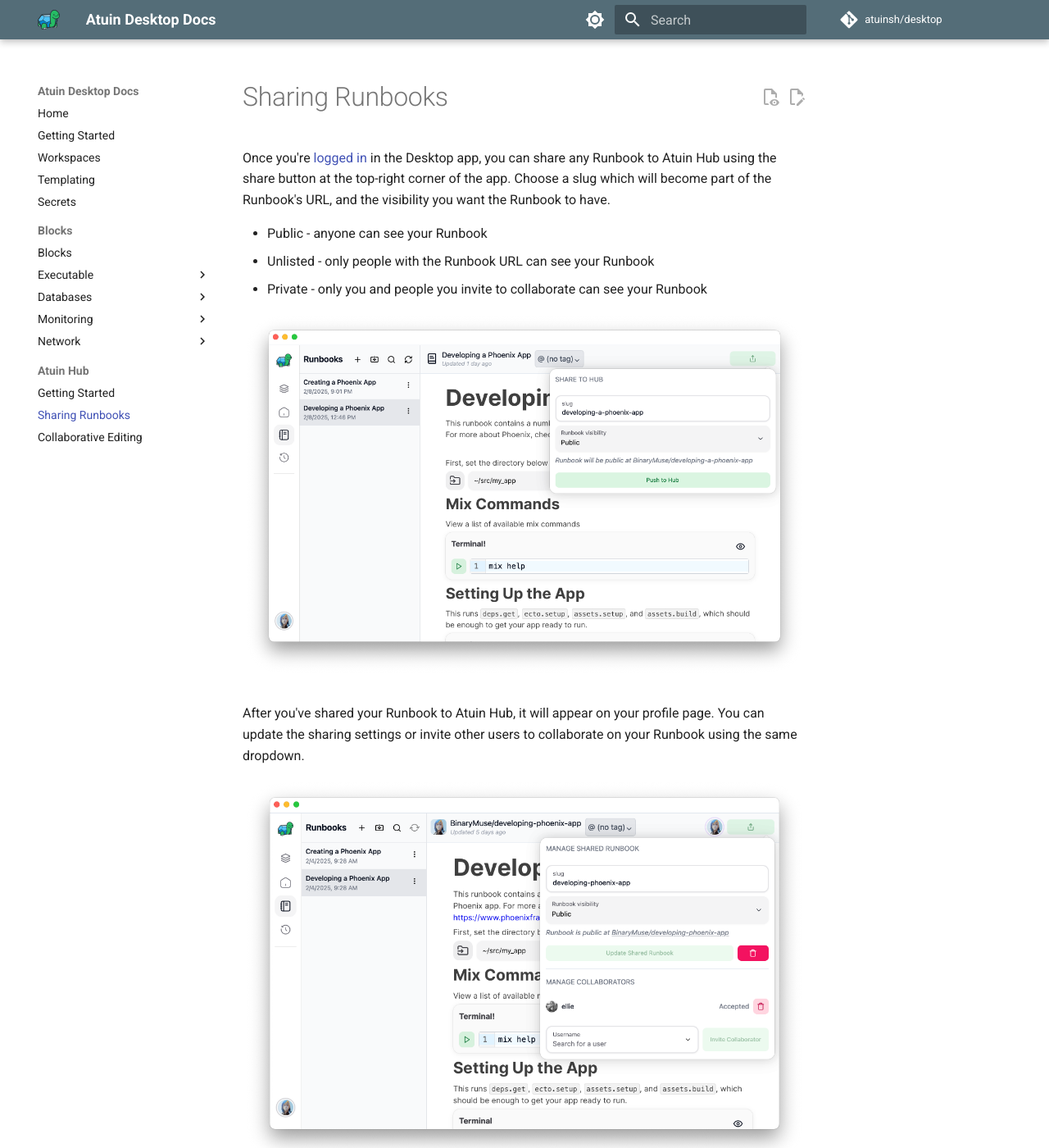
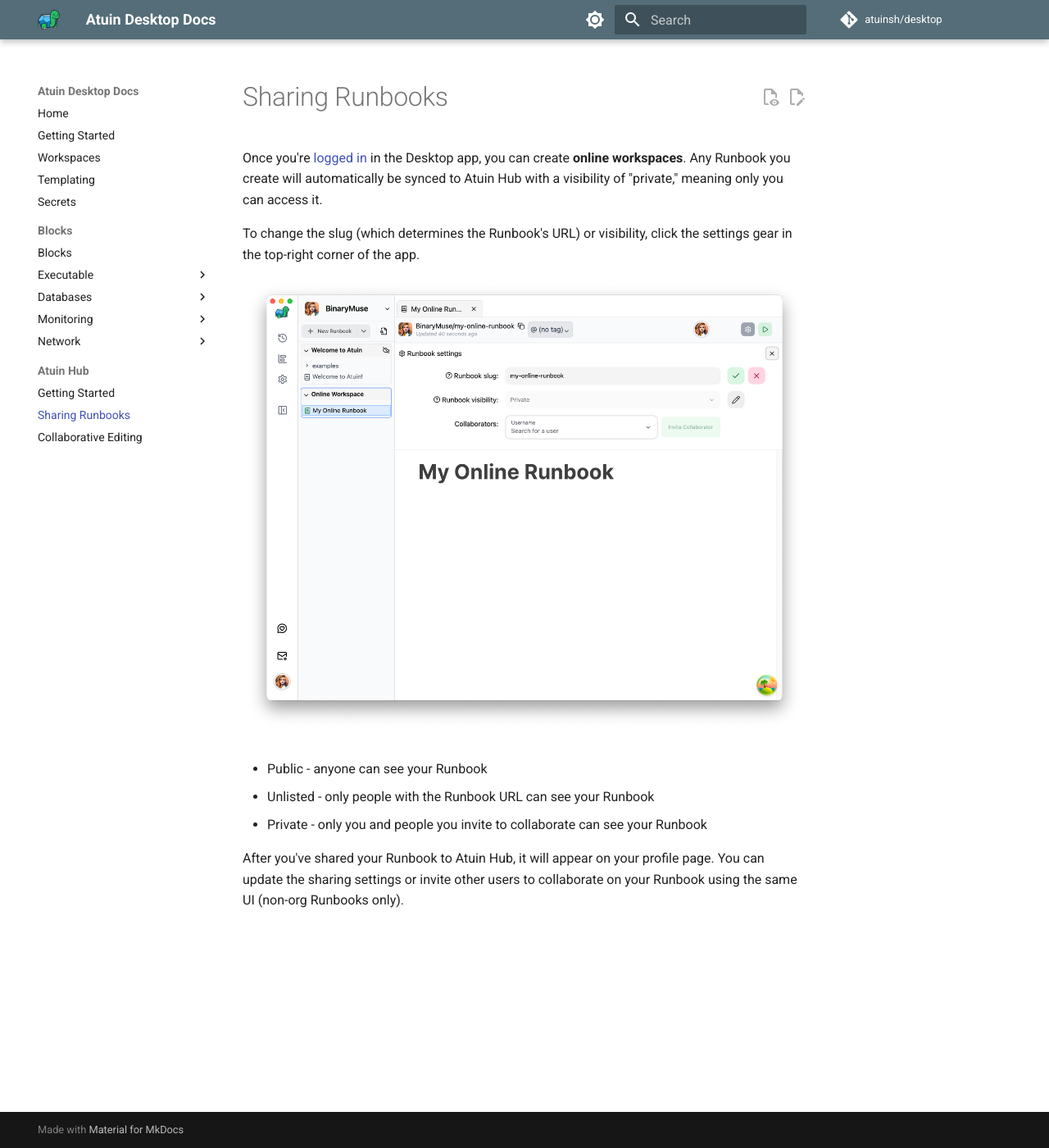
Before and after one commit to xiewu/atuinsh-desktop, an MkDocs documentation site: the page built from docs/docs/hub/sharing-runbooks.md, in a window 1280 px wide and 1400 px high. Shown: the whole window at 82% size. Built offline with MkDocs 1.6.1 and Material for MkDocs 9.7.7, drawn with Linux system fonts in a browser that asks for light colours; comment, search, counter and statistics services are not loaded.

Commit message:
Update some pages with dark mode images and updated text

```diff
--- a/docs/docs/hub/sharing-runbooks.md
+++ b/docs/docs/hub/sharing-runbooks.md
@@ -4,14 +4,25 @@
 
 # Sharing Runbooks
 
-Once you're [logged in](getting-started.md) in the Desktop app, you can share any Runbook to Atuin Hub using the share button at the top-right corner of the app. Choose a slug which will become part of the Runbook's URL, and the visibility you want the Runbook to have.
+Once you're [logged in](getting-started.md) in the Desktop app, you can create <strong>online workspaces</strong>. Any Runbook you create will automatically be synced to Atuin Hub with a visibility of "private," meaning only you can access it.
+
+To change the slug (which determines the Runbook's URL) or visibility, click the settings gear in the top-right corner of the app.
+
+<figure class="img-light">
+  <picture>
+    <img src="../../images/runbook-settings-light.png" alt="Desktop app login button">
+  </picture>
+  <figcaption></figcaption>
+</figure>
+<figure class="img-dark">
+  <picture>
+    <img src="../../images/runbook-settings-dark.png" alt="Desktop app login button">
+  </picture>
+  <figcaption></figcaption>
+</figure>
 
 * Public - anyone can see your Runbook
 * Unlisted - only people with the Runbook URL can see your Runbook
 * Private - only you and people you invite to collaborate can see your Runbook
 
-<figure><img src="../../images/image (4).png" alt=""><figcaption></figcaption></figure>
-
-After you've shared your Runbook to Atuin Hub, it will appear on your profile page. You can update the sharing settings or invite other users to collaborate on your Runbook using the same dropdown.
-
-<figure><img src="../../images/image (7).png" alt=""><figcaption></figcaption></figure>
+After you've shared your Runbook to Atuin Hub, it will appear on your profile page. You can update the sharing settings or invite other users to collaborate on your Runbook using the same UI (non-org Runbooks only).
```
Also changed, not shown: docs/docs/hub/getting-started.md (+12 -1 lines), docs/docs/images/desktop-login-dark.png (added), docs/docs/images/desktop-login-light.png (added), docs/docs/images/runbook-settings-dark.png (added), docs/docs/images/runbook-settings-light.png (added).
